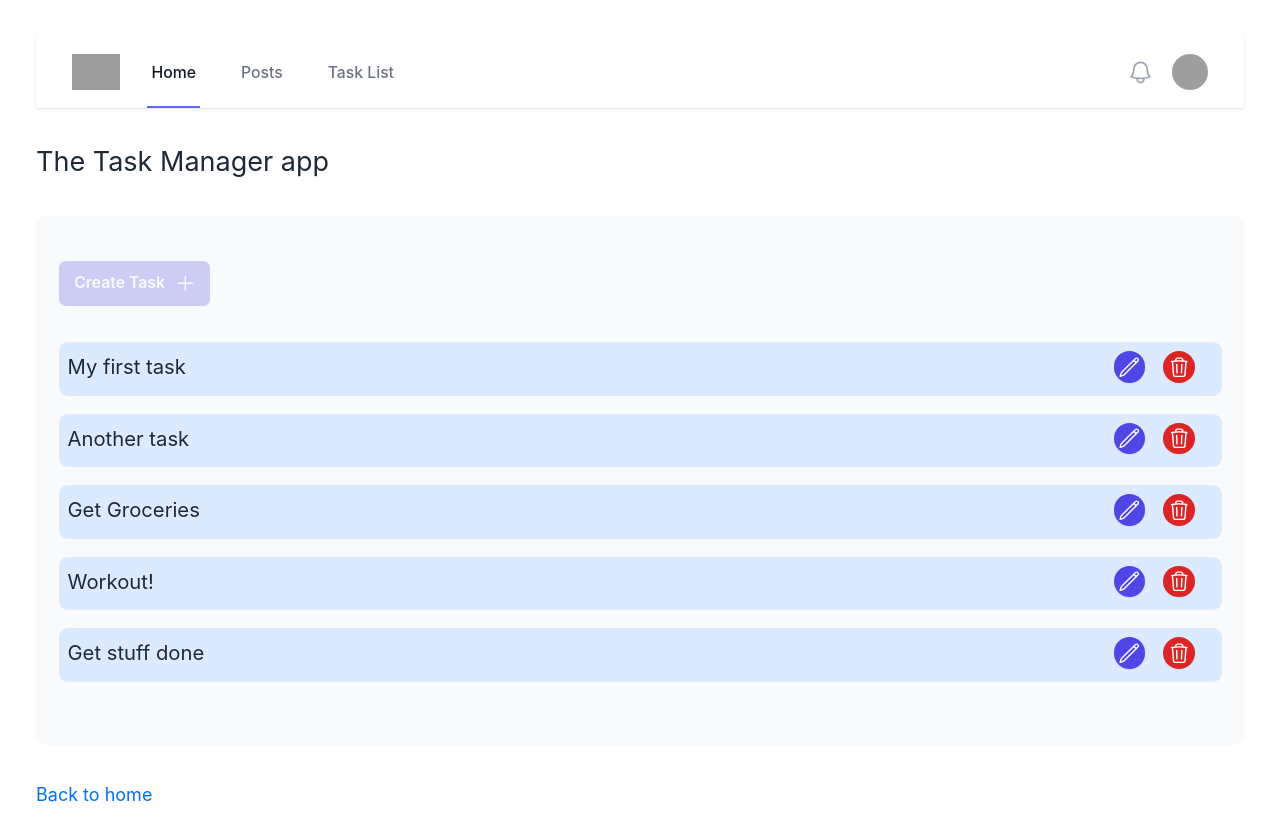
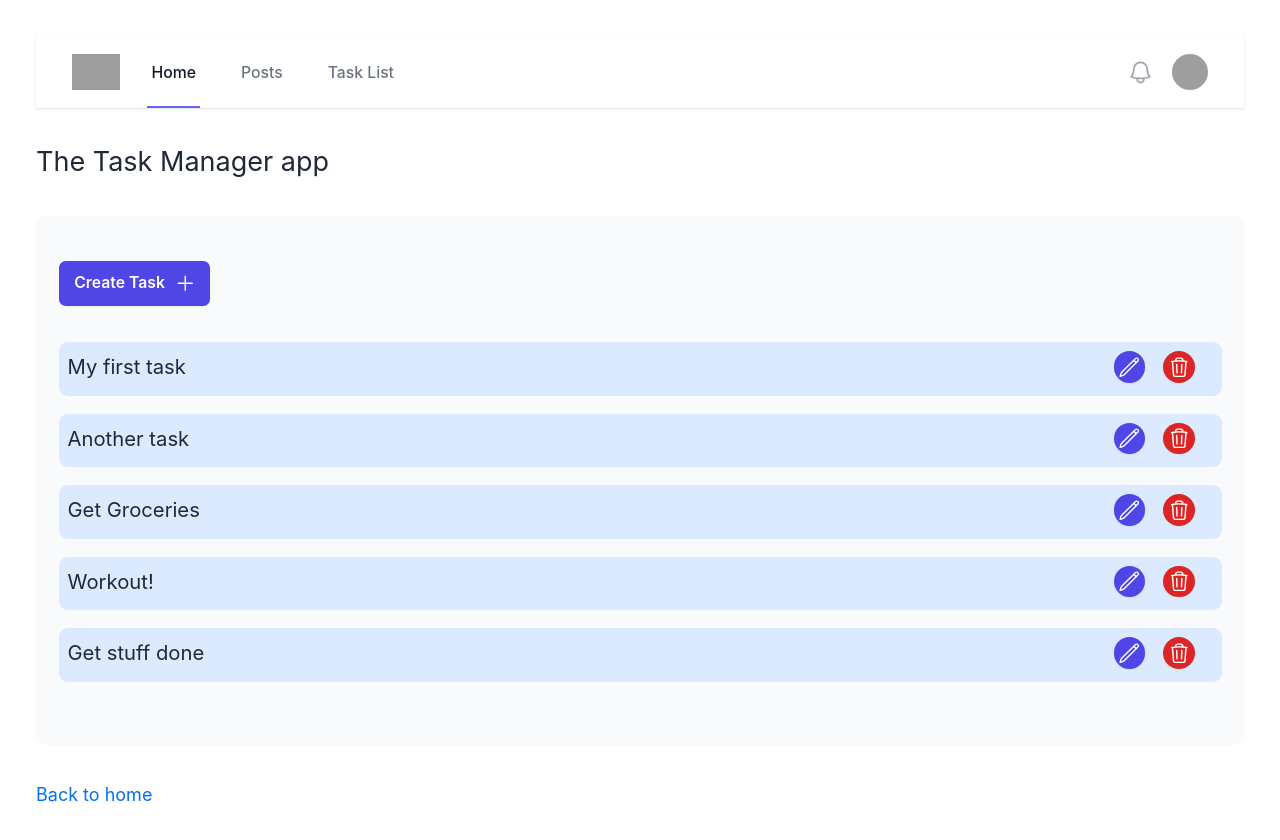
Before and after one commit to phillipkregg/Next-JS-Playground, a Next.js app: page /tasklist in a window 1280 px wide. Shown: the top 840 px of the page. Built offline with nearby package versions, Linux system fonts and the light colour scheme; grey boxes are pictures that could not be loaded.

Commit message:
Refactored the way the create button is enabled/disabled so that the prod build would work correctly

```diff
--- a/app/tasklist/taskInput.tsx
+++ b/app/tasklist/taskInput.tsx
@@ -1,15 +1,21 @@
 "use client";
 
-import { useState } from "react";
+import { useEffect, useState } from "react";
 import { Dispatch, SetStateAction } from "react";
 import type { ITask } from "./taskList";
 
 const TaskInput = ({
   setAllTasks,
+  setDisabled,
 }: {
   setAllTasks: Dispatch<SetStateAction<Array<ITask>>>;
+  setDisabled: Dispatch<SetStateAction<boolean>>;
 }) => {
-  const [inputVal, setInputVal] = useState("");
+  const [inputVal, setInputVal] = useState<string>("");
+
+  useEffect(() => {
+    setDisabled(true);
+  }, [inputVal, setDisabled]);
 
   const handleKeyPress = (e) => {
     if (e.key === "Enter") {
@@ -17,6 +23,7 @@ const TaskInput = ({
         { title: inputVal, complete: false, isEditMode: false },
         ...oldTasks.slice(1),
       ]);
+      setDisabled(false);
     }
   };
   return (
--- a/app/tasklist/taskList.tsx
+++ b/app/tasklist/taskList.tsx
@@ -40,12 +40,7 @@ const TaskList = () => {
     isEditMode: true,
   });
   const [tasks, setTasks] = useState<ITask[]>(mockTasks);
-  const [disabled, setDisabled] = useState(false);
-
-  // If a new task is added to the list, prevent user from adding more until they input a name and press enter
-  useEffect(() => {
-    setDisabled((disabled) => !disabled);
-  }, [tasks]);
+  const [disabled, setDisabled] = useState<boolean>(false);
 
   const addNewTask = () => setTasks([singleTask, ...tasks]);
 
@@ -67,7 +62,12 @@ const TaskList = () => {
 
       <ul className="">
         {tasks.map((task, idx) => (
-          <TaskRow key={idx} {...task} setAllTasks={setTasks} />
+          <TaskRow
+            key={idx}
+            {...task}
+            setAllTasks={setTasks}
+            setDisabled={setDisabled}
+          />
         ))}
       </ul>
     </div>
--- a/app/tasklist/taskRow.tsx
+++ b/app/tasklist/taskRow.tsx
@@ -1,3 +1,5 @@
+"use client";
+
 import { PencilIcon, TrashIcon } from "@heroicons/react/24/outline";
 import { SetStateAction } from "react";
 import { Dispatch } from "react";
@@ -9,15 +11,22 @@ interface Props {
   title: string;
   complete: boolean;
   setAllTasks: Dispatch<SetStateAction<ITask[]>>;
+  setDisabled: Dispatch<SetStateAction<boolean>>;
 }
 
-const TaskRow = ({ isEditMode, title, complete, setAllTasks }: Props) => {
+const TaskRow = ({
+  isEditMode,
+  title,
+  complete,
+  setAllTasks,
+  setDisabled,
+}: Props) => {
   return (
     <>
       <li className="px-2 py-2 mb-4 overflow-auto text-lg text-gray-800 bg-blue-100 rounded-lg">
         {isEditMode ? (
           <div className="float-left w-2/3 ">
-            <TaskInput setAllTasks={setAllTasks} />
+            <TaskInput setAllTasks={setAllTasks} setDisabled={setDisabled} />
           </div>
         ) : (
           <div className="float-left ">{title}</div>
```
